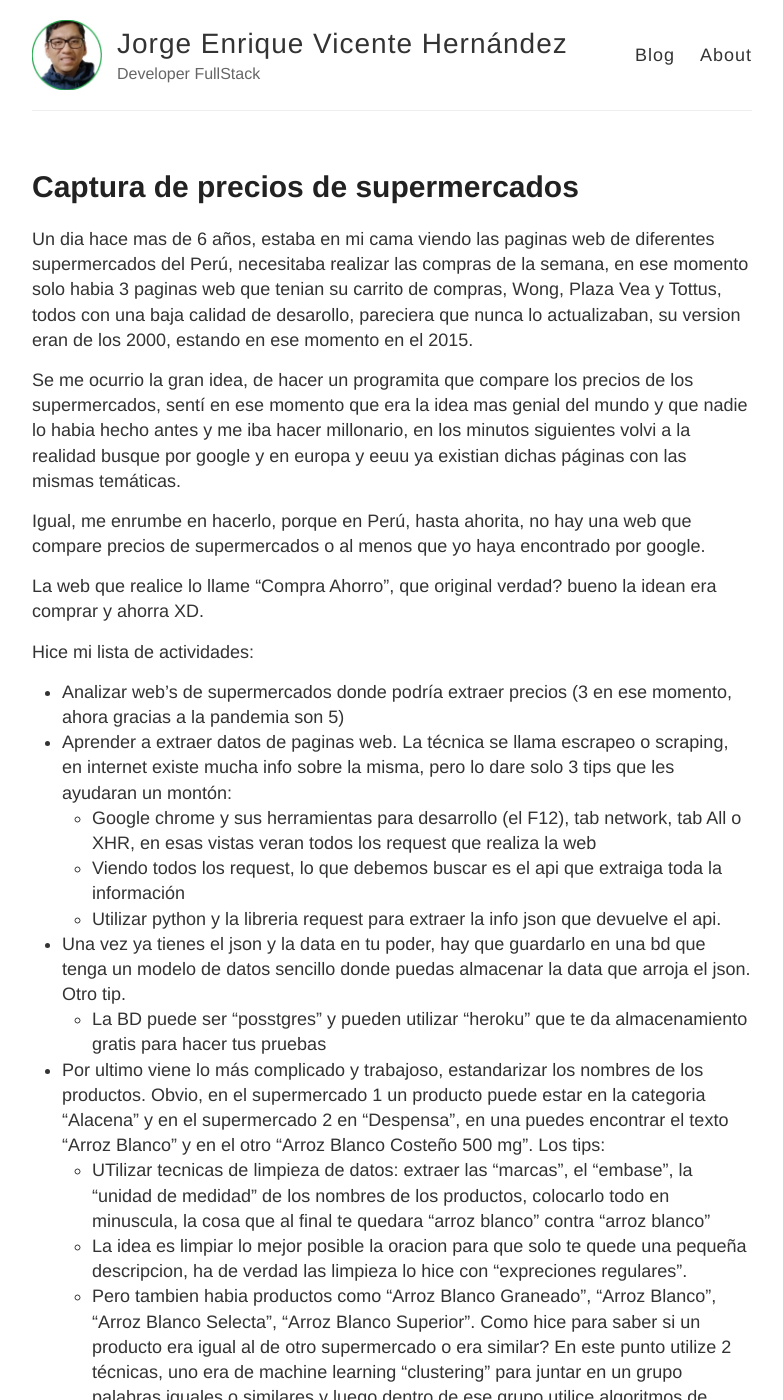
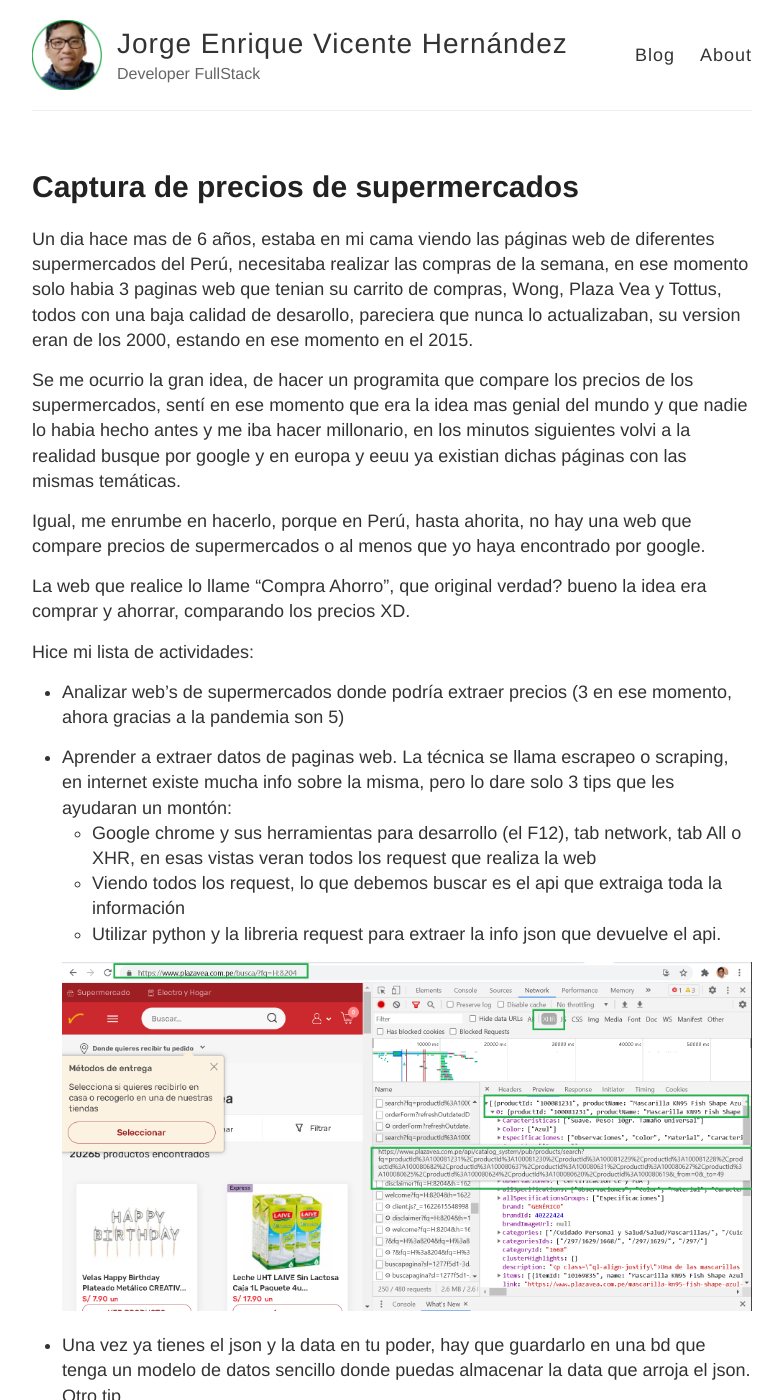
Before and after one commit to joenvihe/joenvihe.github.io, a Jekyll site: the page built from _posts/2021-06-02-Precios-Supermercados.md, in a window 1280 px wide and 1400 px high. Shown: the whole window, without its empty margins (248-1031 px from the left). Built offline with Jekyll 4.4.1, drawn with Linux system fonts in a browser that asks for light colours; some of the changed text lies outside the part shown.

```diff
--- a/_posts/2021-06-02-Precios-Supermercados.md
+++ b/_posts/2021-06-02-Precios-Supermercados.md
@@ -3,28 +3,37 @@ layout: post
 title: Captura de precios de supermercados
 ---
 
-Un dia hace mas de 6 años, estaba en mi cama viendo las paginas web de diferentes supermercados del Perú, necesitaba realizar las compras de la semana, en ese momento solo habia 3 paginas web que tenian su carrito de compras, Wong, Plaza Vea y Tottus, todos con una baja calidad de desarollo, pareciera que nunca lo actualizaban, su version eran de los 2000, estando en ese momento en el 2015.
+Un dia hace mas de 6 años, estaba en mi cama viendo las páginas web de diferentes supermercados del Perú, necesitaba realizar las compras de la semana, en ese momento solo habia 3 paginas web que tenian su carrito de compras, Wong, Plaza Vea y Tottus, todos con una baja calidad de desarollo, pareciera que nunca lo actualizaban, su version eran de los 2000, estando en ese momento en el 2015.
 
 Se me ocurrio la gran idea, de hacer un programita que compare los precios de los supermercados, sentí en ese momento que era la idea mas genial del mundo y que nadie lo habia hecho antes y me iba hacer millonario, en los minutos siguientes volvi a la realidad busque por google y en europa y eeuu ya existian dichas páginas con las mismas temáticas.
 
 Igual, me enrumbe en hacerlo, porque en Perú, hasta ahorita, no hay una web que compare precios de supermercados o al menos que yo haya encontrado por google.
 
-La web que realice lo llame "Compra Ahorro", que original verdad? bueno la idean era comprar y ahorra XD.
+La web que realice lo llame "Compra Ahorro", que original verdad? bueno la idea era comprar y ahorrar, comparando los precios XD.
 
 Hice mi lista de actividades:
+
 - Analizar web's de supermercados donde podría extraer precios (3 en ese momento, ahora gracias a la pandemia son 5)
+
 - Aprender a extraer datos de paginas web. La técnica se llama escrapeo o scraping, en internet existe mucha info sobre la misma, pero lo dare solo 3 tips que les ayudaran un montón:
     * Google chrome y sus herramientas para desarrollo (el F12), tab network, tab All o XHR, en esas vistas veran todos los request que realiza la web
     * Viendo todos los request, lo que debemos buscar es el api que extraiga toda la información
     * Utilizar python y la libreria request para extraer la info json que devuelve el api.
+
+    ![_config.yml]({{ site.baseurl }}/images/plaza_vea.png)
+
 - Una vez ya tienes el json y la data en tu poder, hay que guardarlo en una bd que tenga un modelo de datos sencillo donde puedas almacenar  la data que arroja el json. Otro tip.
-    * La BD puede ser "posstgres" y pueden utilizar "heroku" que te da almacenamiento gratis para hacer tus pruebas
+    * La BD puede ser "posstgres" y pueden utilizar [Heroku](https://www.heroku.com/) que te da almacenamiento gratis para hacer tus pruebas
+
 - Por ultimo viene lo más complicado y trabajoso, estandarizar los nombres de los productos. Obvio, en el supermercado 1 un producto puede estar en la categoria "Alacena" y en el supermercado 2 en "Despensa", en una puedes encontrar el texto "Arroz Blanco" y en el otro "Arroz Blanco Costeño 500 mg". Los tips:
     * UTilizar tecnicas de limpieza de datos: extraer las "marcas", el "embase", la "unidad de medidad" de los nombres de los productos, colocarlo todo en minuscula, la cosa que al final te quedara "arroz blanco" contra "arroz blanco"
     * La idea es limpiar lo mejor posible la oracion para que solo te quede una pequeña descripcion, ha de verdad las limpieza lo hice con "expreciones regulares".
     * Pero tambien habia productos como "Arroz Blanco Graneado", "Arroz Blanco", "Arroz Blanco Selecta", "Arroz Blanco Superior". Como hice para saber si un producto era igual al de otro supermercado o era similar? En este punto utilize 2 técnicas, uno era de machine learning "clustering" para juntar en un grupo palabras iguales o similares y luego dentro de ese grupo utilice algoritmos de similaridad (ejm. el coseno de similaridad) y todos los items que estaban dentro de ese gruppo los comparaba, y si tenia una probabilidad alta de simillaridad, identificaba la igualdad.
+
 - Bueno, ya teniendo la data comparada y almacenada en la BD, como lo muestro?; para ello lo quize mostrar de la manera mas sencilla posible, asi que busque un diseño de web sencilla y encontre una Tabla Pibotal, que me ayudo a comparar de manera sencilla. Tips:
     * Denuevo utilice "Heroku" para montar mi web ya que tiene espacio gratis
     * Utilice node.js para el desarrollo de la web.
 
+    Esta es la web [Compra Ahorro](https://aqueous-meadow-07874.herokuapp.com/)
+
 Sencillo verdad? pues me tomo varios años realizarlo entre idas y venidas, baches y tropiezos. De hecho que esta web si le doy el mayor de mis tiempos puedo hacerlo crecer mucho más, pero por ahora lo he dejado hasta ahi.
```
Also changed, not shown: images/plaza_vea.png (added).
